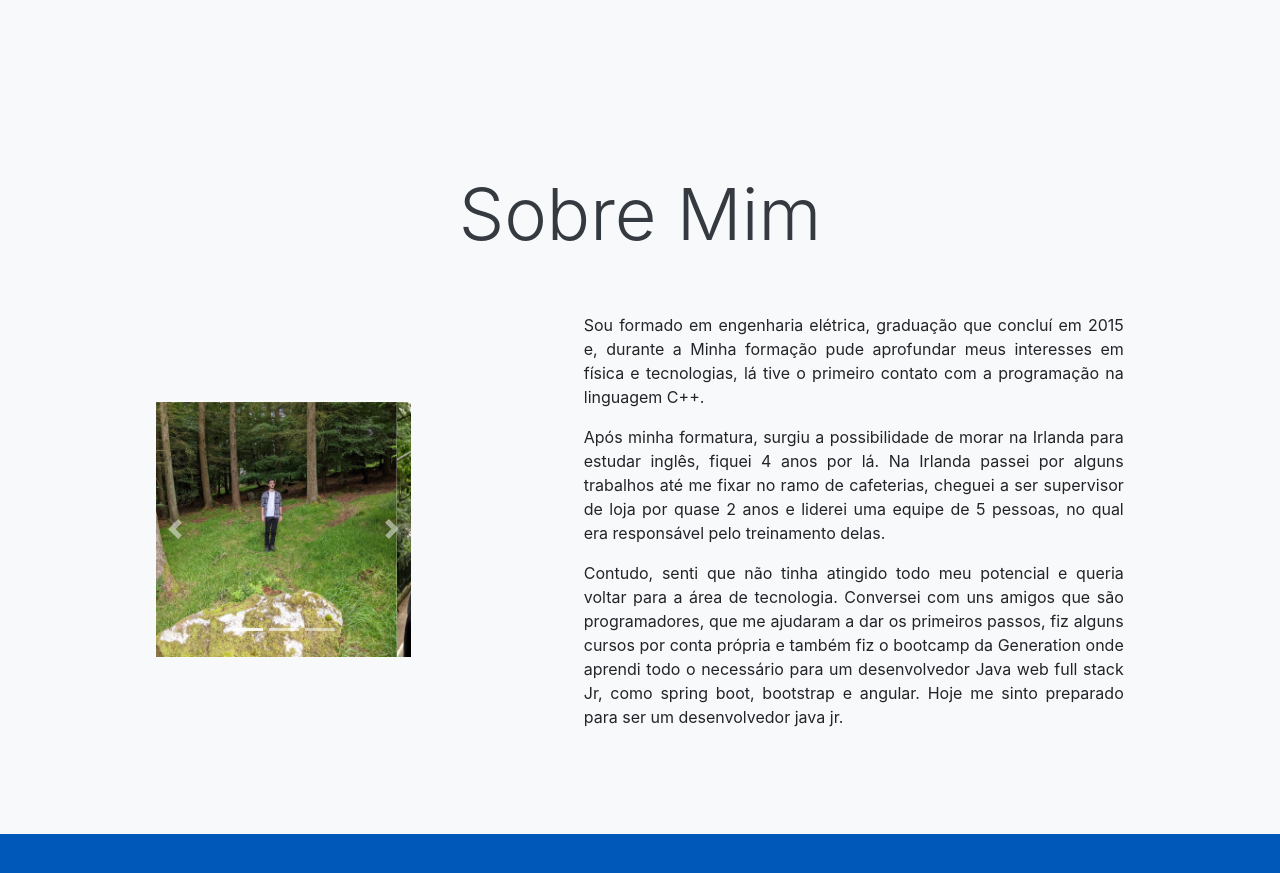
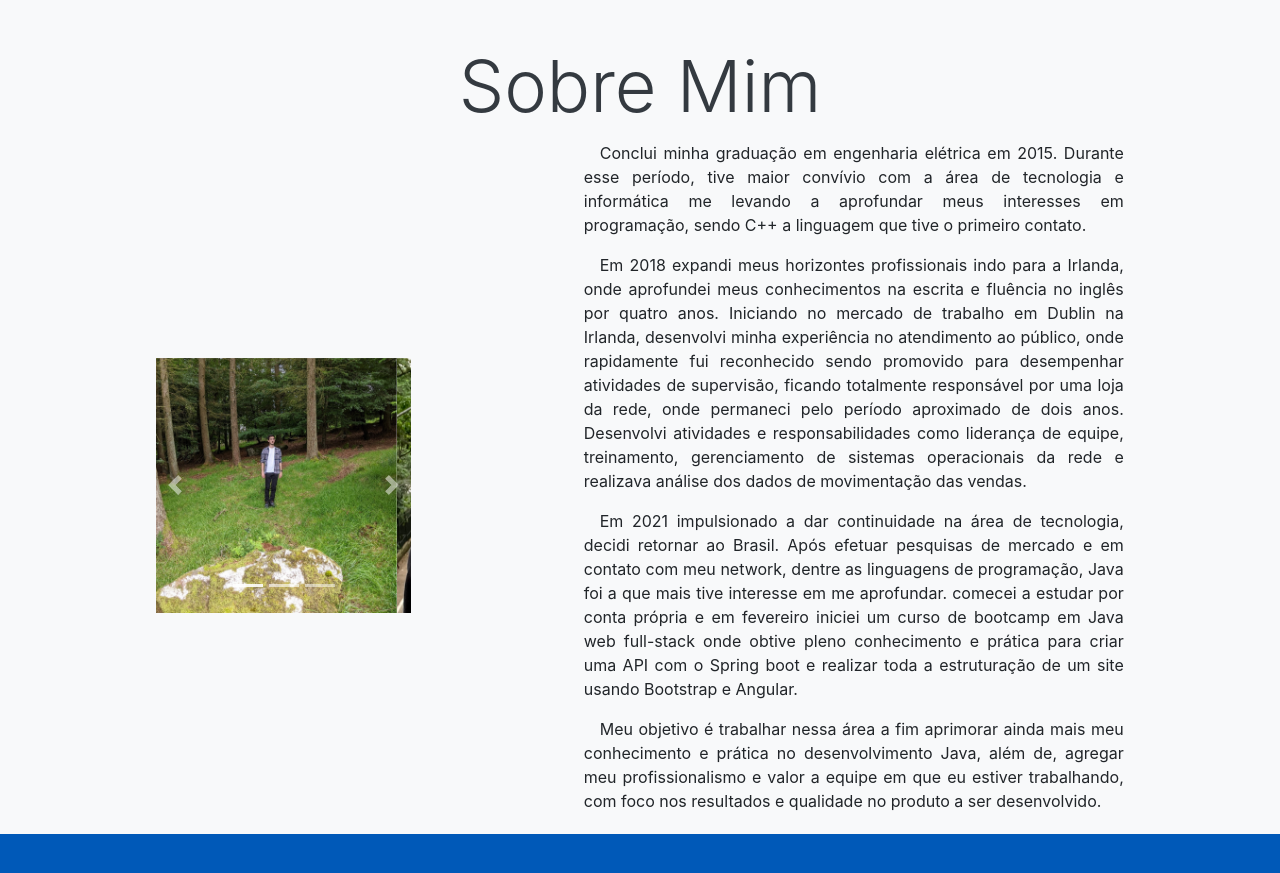
Before and after one commit to lnbentes/GenerationLandingPage, a plain HTML site: page index.html in a window 1280 px wide. Shown: the part 880-1753 px from the top of the page. Drawn offline with nearby package versions, Linux system fonts and the light colour scheme.

Commit message:
Atualização do texto

```diff
--- a/index.html
+++ b/index.html
@@ -85,14 +85,13 @@
         <!-- Sobre -->
         <div class="container-fluid pt-5 bg-light">
             <div class="container tamanho d-flex flex-column justify-content-center " id="sobre">
-                <h2 class='text-center p-5 text-dark fw-lighter display-3'>Sobre Mim</h2>
+                <h2 class='text-center p-1 text-dark fw-lighter display-3'>Sobre Mim</h2>
                 <div class="row flex-row-reverse d-flex align-items-center justify-content-around">
                   <div class="col-md-6 text-justify">
-                    <p>Sou formado em engenharia elétrica, graduação que concluí em 2015 e, durante a
-                      Minha formação pude aprofundar meus interesses em física e tecnologias, lá tive o primeiro contato com a programação na linguagem C++.</p>
-                      <p>Após minha formatura, surgiu a possibilidade de morar na Irlanda para estudar inglês, fiquei 4 anos por lá. Na Irlanda passei por alguns trabalhos até me fixar no ramo de cafeterias, cheguei a ser supervisor de loja por quase 2 anos e liderei uma equipe de 5 pessoas, no qual era responsável pelo treinamento delas.</p>
-                      <p>Contudo, senti que não tinha atingido todo meu potencial e queria voltar para a área
-                        de tecnologia. Conversei com uns amigos que são programadores, que me ajudaram a dar os primeiros passos, fiz alguns cursos por conta própria e também fiz o bootcamp da Generation onde aprendi todo o necessário para um desenvolvedor Java web full stack Jr, como spring boot, bootstrap e angular. Hoje me sinto preparado para ser um desenvolvedor java jr.</p>
+                    <p>&emsp;Conclui minha graduação em engenharia elétrica em 2015. Durante esse período, tive maior convívio com a área de tecnologia e informática me levando a  aprofundar meus interesses em programação, sendo C++ a linguagem que tive o primeiro contato.</p>
+                    <p>&emsp;Em 2018 expandi meus horizontes profissionais indo para a Irlanda, onde aprofundei meus conhecimentos na escrita e fluência no inglês por quatro anos. Iniciando no mercado de trabalho em Dublin na Irlanda, desenvolvi minha experiência no atendimento ao público, onde rapidamente fui reconhecido sendo promovido para desempenhar atividades de supervisão, ficando totalmente responsável por uma loja da rede, onde permaneci pelo período aproximado de dois anos. Desenvolvi atividades e responsabilidades como liderança de equipe, treinamento, gerenciamento de sistemas operacionais da rede e realizava análise dos dados de movimentação das vendas.</p>
+                    <p>&emsp;Em 2021 impulsionado a dar continuidade na área de tecnologia, decidi retornar ao Brasil. Após efetuar pesquisas de mercado e em contato com meu network, dentre as linguagens de programação, Java foi a que mais tive interesse em me aprofundar. comecei a estudar por conta própria e em fevereiro iniciei um curso de bootcamp em Java web full-stack onde obtive pleno conhecimento e prática para criar uma API com o Spring boot e realizar toda a estruturação de um site usando Bootstrap e Angular.</p>
+                    <p>&emsp;Meu objetivo é trabalhar nessa área a fim aprimorar ainda mais meu conhecimento e prática no desenvolvimento Java, além de, agregar meu profissionalismo e valor a equipe em que eu estiver trabalhando, com foco nos resultados e qualidade no produto a ser desenvolvido.</p>
                   </div>
                   <div class="col-md-3">
                     <div id="carouselExampleIndicators" class="carousel slide" data-ride="carousel">
```
